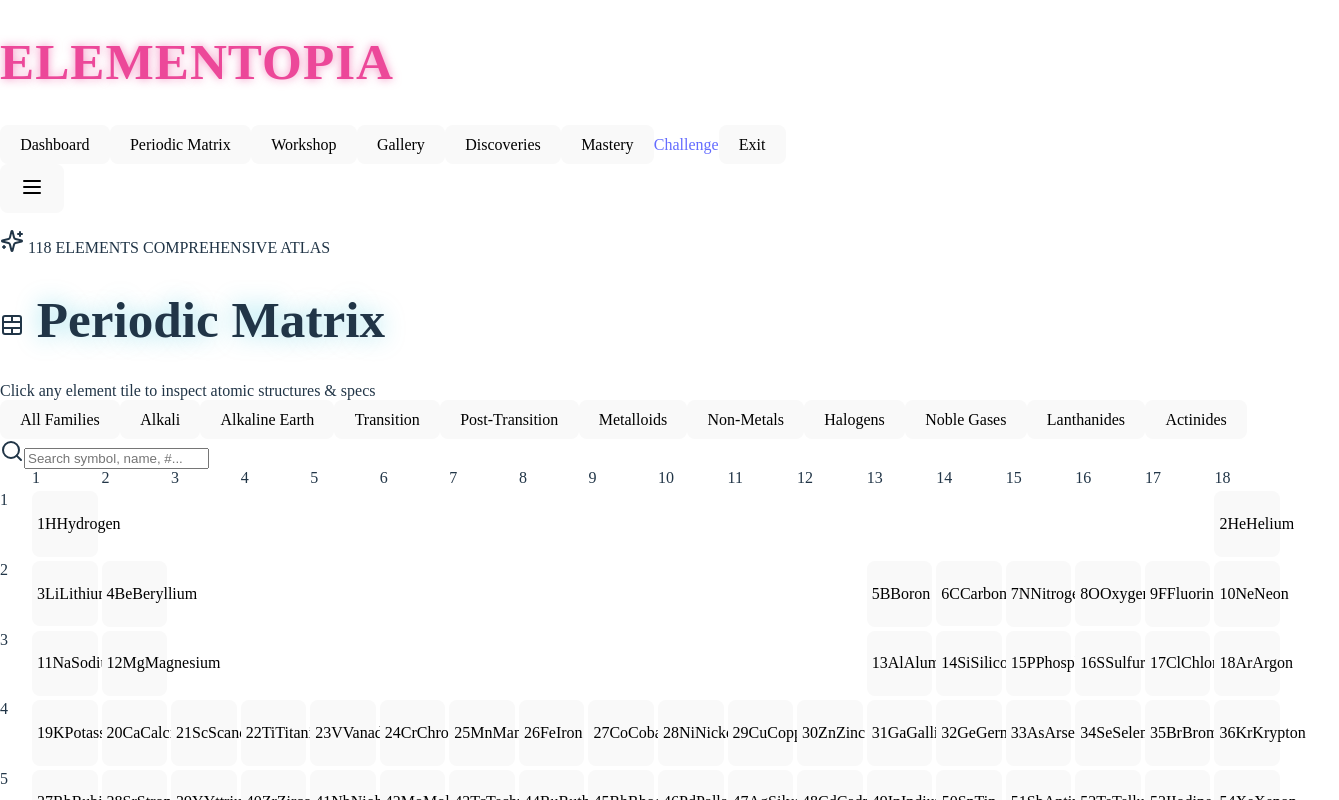
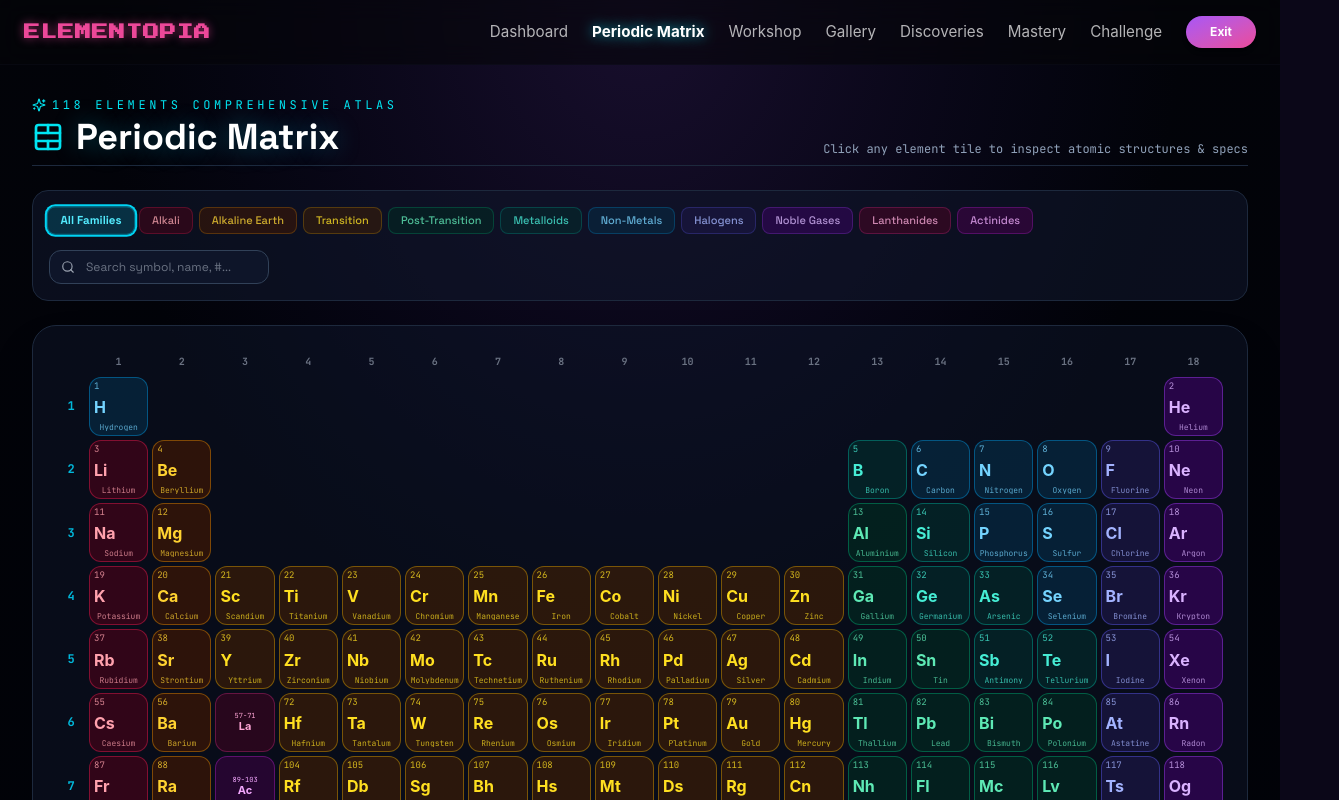
Before and after one commit to igoirshiy/Elementopia-Main, a React (Vite) app in the folder Elementopia/FRONTEND/: page /student/matrix in a window 1280 px wide. Shown: the top 800 px of the page, 1339 px wide, since content can reach past the window. Built offline with nearby package versions, Linux system fonts and the light colour scheme.

Commit message:
fix: import elementopia styles globally and fix navbar routing

```diff
--- a/Elementopia/FRONTEND/src/components/common/SiteHeader.jsx
+++ b/Elementopia/FRONTEND/src/components/common/SiteHeader.jsx
@@ -56,38 +56,44 @@ export function SiteHeader({ view, setView }) {
 
         <nav className="hidden sm:flex items-center gap-6 text-[0.95rem] font-sans">
           <button
+            type="button"
             onClick={handleDashboardClick}
-            className={`transition-colors cursor-pointer ${isDashboardActive ? "text-white font-bold text-glow-cyan" : "text-white/70 hover:text-white"}`}
+            className={`transition-colors cursor-pointer bg-transparent border-0 p-0 ${isDashboardActive ? "text-white font-bold text-glow-cyan" : "text-white/70 hover:text-white"}`}
           >
             Dashboard
           </button>
           <button
-            onClick={() => { window.location.href = "/student/matrix"; }}
-            className={`transition-colors cursor-pointer ${isMatrixActive ? "text-white font-bold text-glow-cyan" : "text-white/70 hover:text-white"}`}
+            type="button"
+            onClick={() => navigate("/student/matrix")}
+            className={`transition-colors cursor-pointer bg-transparent border-0 p-0 ${isMatrixActive ? "text-white font-bold text-glow-cyan" : "text-white/70 hover:text-white"}`}
           >
             Periodic Matrix
           </button>
           <button
-            onClick={() => { window.location.href = "/student/workshop"; }}
-            className={`transition-colors cursor-pointer ${isWorkshopActive ? "text-white font-bold text-glow-cyan" : "text-white/70 hover:text-white"}`}
+            type="button"
+            onClick={() => navigate("/student/workshop")}
+            className={`transition-colors cursor-pointer bg-transparent border-0 p-0 ${isWorkshopActive ? "text-white font-bold text-glow-cyan" : "text-white/70 hover:text-white"}`}
           >
             Workshop
           </button>
           <button
-            onClick={() => { window.location.href = "/student/gallery"; }}
-            className={`transition-colors cursor-pointer ${isGalleryActive ? "text-white font-bold text-glow-cyan" : "text-white/70 hover:text-white"}`}
+            type="button"
+            onClick={() => navigate("/student/gallery")}
+            className={`transition-colors cursor-pointer bg-transparent border-0 p-0 ${isGalleryActive ? "text-white font-bold text-glow-cyan" : "text-white/70 hover:text-white"}`}
           >
             Gallery
           </button>
           <button
-            onClick={() => { window.location.href = "/student/discovery"; }}
-            className={`transition-colors cursor-pointer ${isDiscoveryActive ? "text-white font-bold text-glow-cyan" : "text-white/70 hover:text-white"}`}
+            type="button"
+            onClick={() => navigate("/student/discovery")}
+            className={`transition-colors cursor-pointer bg-transparent border-0 p-0 ${isDiscoveryActive ? "text-white font-bold text-glow-cyan" : "text-white/70 hover:text-white"}`}
           >
             Discoveries
           </button>
           <button
+            type="button"
             onClick={handleMasteryClick}
-            className={`transition-colors cursor-pointer ${isMasteryActive ? "text-white font-bold text-glow-cyan" : "text-white/70 hover:text-white"}`}
+            className={`transition-colors cursor-pointer bg-transparent border-0 p-0 ${isMasteryActive ? "text-white font-bold text-glow-cyan" : "text-white/70 hover:text-white"}`}
           >
             Mastery
           </button>
@@ -98,8 +104,9 @@ export function SiteHeader({ view, setView }) {
             Challenge
           </Link>
           <button
-            onClick={() => { localStorage.clear(); window.location.href = "/"; }}
-            className="rounded-full bg-gradient-to-br from-[#a855f7] to-[#ec4899] px-6 py-2 text-xs font-bold text-white shadow-md hover:shadow-lg transition-all cursor-pointer"
+            type="button"
+            onClick={() => { localStorage.clear(); navigate("/"); }}
+            className="rounded-full bg-gradient-to-br from-[#a855f7] to-[#ec4899] px-6 py-2 text-xs font-bold text-white shadow-md hover:shadow-lg transition-all cursor-pointer border-0"
           >
             Exit
           </button>
--- a/Elementopia/FRONTEND/src/index.css
+++ b/Elementopia/FRONTEND/src/index.css
@@ -22,61 +22,17 @@
 }
 
 @layer base {
-  a {
-    font-weight: 500;
-    color: #646cff;
-    text-decoration: inherit;
-  }
-  a:hover {
-    color: #535bf2;
-  }
-
   body {
     margin: 0;
-    display: flex;
     min-width: 320px;
     min-height: 100vh;
+    background-color: #0b0718;
+    color: #f8fafc;
   }
 
   #root {
     width: 100%;
-  }
-
-  h1 {
-    font-size: 3.2em;
-    line-height: 1.1;
-  }
-
-  button {
-    border-radius: 8px;
-    border: 1px solid transparent;
-    padding: 0.6em 1.2em;
-    font-size: 1em;
-    font-weight: 500;
-    font-family: inherit;
-    background-color: #1a1a1a;
-    cursor: pointer;
-    transition: border-color 0.25s;
-  }
-  button:hover {
-    border-color: #646cff;
-  }
-  button:focus,
-  button:focus-visible {
-    outline: 4px auto -webkit-focus-ring-color;
-  }
-
-  @media (prefers-color-scheme: light) {
-    :root {
-      color: #213547;
-      background-color: #ffffff;
-    }
-    a:hover {
-      color: #747bff;
-    }
-    button {
-      background-color: #f9f9f9;
-    }
+    min-height: 100vh;
   }
 }
 .dark {
--- a/Elementopia/FRONTEND/src/main.jsx
+++ b/Elementopia/FRONTEND/src/main.jsx
@@ -1,5 +1,6 @@
 import { StrictMode } from "react";
 import { createRoot } from "react-dom/client";
+import "@/assets/styles/global/elementopia.css";
 import "./index.css";
 import App from "./App"; // Import App with all routes
 
```
